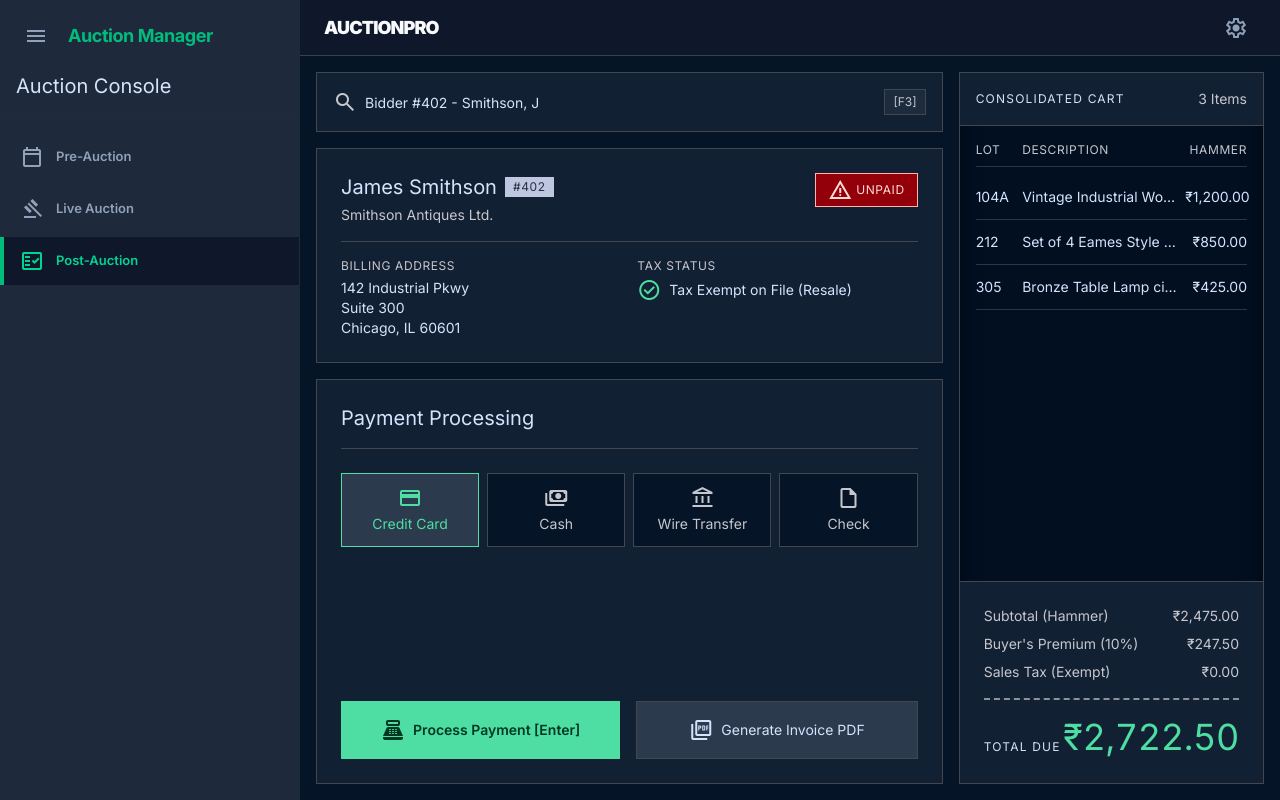
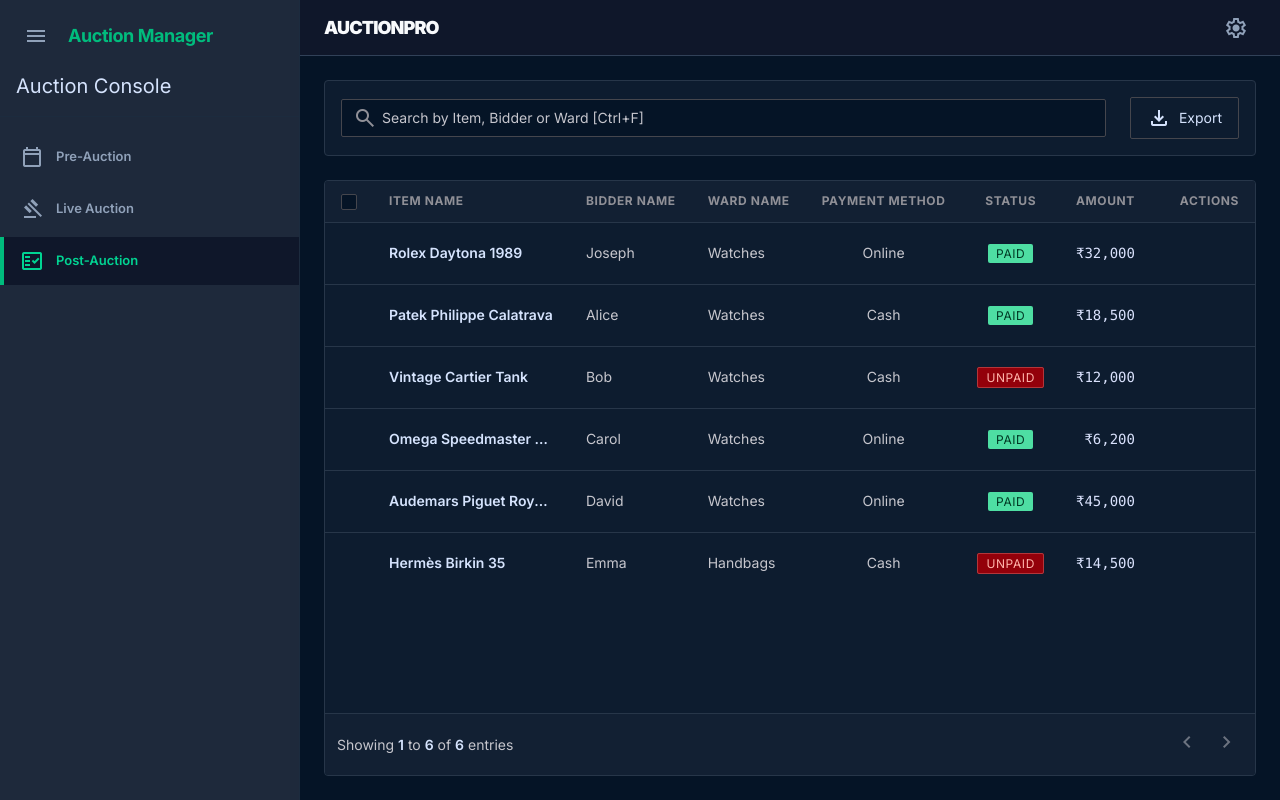
Before and after one commit to J0seph-Mart1n/AuctionManager, a Vue app: page /post-auction in a window 1280 px wide. Built offline with nearby package versions, Linux system fonts and the light colour scheme.

Commit message:
Changed the frontend of PostAuctionView Screen

```diff
--- a/src/views/PostAuctionView.vue
+++ b/src/views/PostAuctionView.vue
@@ -2,154 +2,113 @@
   <div class="bg-background text-on-background min-h-screen flex selection:bg-primary selection:text-on-primary">
 
     <!-- Main Content Wrapper -->
-    <div class="flex-1 flex flex-col min-h-screen">
+    <div class="flex-1 flex flex-col min-h-screen h-screen overflow-hidden">
 
       <!-- TopNavBar -->
       <TopNavBar />
 
-      <!-- Main Workspace (POS Terminal Layout) -->
-      <main class="flex-1 p-gutter grid grid-cols-12 gap-gutter h-[calc(100vh-3.5rem)] overflow-hidden">
-
-        <!-- Left Column: Operations & Details -->
-        <div class="col-span-12 lg:col-span-7 xl:col-span-8 flex flex-col gap-gutter h-full">
-
-          <!-- Search Module -->
-          <section class="bg-surface-container border border-outline-variant p-md flex items-center gap-sm">
-            <span class="material-symbols-outlined text-on-surface-variant text-xl">search</span>
-            <input
-              v-model="searchQuery"
-              class="bg-transparent border-none text-on-surface font-body-base text-body-base placeholder-on-surface-variant flex-1 focus:ring-0 p-0 h-full"
-              placeholder="Search by Bidder # or Name"
-              type="text"
-            />
-            <kbd class="font-data-tabular text-data-tabular text-on-surface-variant bg-surface-container-high px-2 py-1 rounded-DEFAULT border border-outline-variant text-xs">[F3]</kbd>
-          </section>
-
-          <!-- Bidder Profile Card -->
-          <section class="bg-surface-container border border-outline-variant p-lg flex-shrink-0">
-            <div class="flex justify-between items-start mb-md">
-              <div>
-                <h2 class="font-headline-md text-headline-md text-on-surface mb-1 flex items-center gap-2">
-                  {{ bidder.name }}
-                  <span class="bg-primary text-on-primary font-label-caps text-label-caps px-2 py-0.5 rounded-DEFAULT">#{{ bidder.paddleNumber }}</span>
-                </h2>
-                <p class="font-body-base text-body-base text-on-surface-variant">{{ bidder.company }}</p>
-              </div>
-              <div class="flex items-center gap-2">
-                <span
-                  class="font-label-caps text-label-caps px-3 py-1 rounded-DEFAULT border flex items-center gap-1"
-                  :class="bidder.status === 'UNPAID' ? 'bg-error-container text-on-error-container border-error' : 'bg-secondary-container text-on-secondary-container border-secondary'"
-                >
-                  <span class="material-symbols-outlined text-[14px]">
-                    {{ bidder.status === 'UNPAID' ? 'warning' : 'check_circle' }}
-                  </span>
-                  {{ bidder.status }}
-                </span>
-              </div>
+      <!-- Canvas -->
+      <div class="flex-1 overflow-auto bg-background p-6 flex flex-col gap-6">
+        <!-- Action Bar -->
+        <div class="flex items-center justify-between bg-surface-container-low p-4 rounded-lg border border-surface-container-highest shrink-0">
+          <div class="flex items-center gap-4 flex-1 mr-6">
+            <div class="relative w-full">
+              <span class="material-symbols-outlined absolute left-3 top-1/2 -translate-y-1/2 text-outline text-[18px]">search</span>
+              <input
+                v-model="searchQuery"
+                type="text"
+                placeholder="Search by Item, Bidder or Ward [Ctrl+F]"
+                class="w-full bg-surface text-on-surface border border-outline-variant rounded pl-10 pr-4 py-2 focus:border-secondary focus:ring-1 focus:ring-secondary focus:outline-none transition-colors font-body-base text-body-base placeholder:text-on-surface-variant"
+              />
             </div>
-
-            <div class="grid grid-cols-2 gap-md pt-md border-t border-outline-variant">
-              <div>
-                <span class="block font-label-caps text-label-caps text-on-surface-variant mb-1 uppercase">Billing Address</span>
-                <p class="font-body-base text-body-base text-on-surface whitespace-pre-line">{{ bidder.address }}</p>
-              </div>
-              <div>
-                <span class="block font-label-caps text-label-caps text-on-surface-variant mb-1 uppercase">Tax Status</span>
-                <div class="flex items-center gap-2 mt-1">
-                  <span
-                    class="material-symbols-outlined text-sm"
-                    :class="bidder.isTaxExempt ? 'text-secondary' : 'text-on-surface-variant'"
-                  >
-                    {{ bidder.isTaxExempt ? 'check_circle' : 'receipt_long' }}
-                  </span>
-                  <span class="font-body-base text-body-base text-on-surface">{{ bidder.taxStatusMessage }}</span>
-                </div>
-              </div>
-            </div>
-          </section>
-
-          <!-- Action / Payment Terminal -->
-          <section class="bg-surface-container border border-outline-variant p-lg flex-1 flex flex-col">
-            <h3 class="font-headline-md text-headline-md text-on-surface mb-lg border-b border-outline-variant pb-md">Payment Processing</h3>
-
-            <!-- Dynamic Payment Method Selection -->
-            <div class="grid grid-cols-4 gap-sm mb-lg">
-              <button
-                v-for="method in paymentMethods"
-                :key="method.id"
-                @click="selectedMethod = method.id"
-                class="font-body-base text-body-base py-3 flex flex-col items-center justify-center gap-1 transition-colors border"
-                :class="selectedMethod === method.id
-                  ? 'bg-surface-bright border-secondary text-secondary hover:bg-secondary/10'
-                  : 'bg-surface text-on-surface-variant border-outline-variant hover:bg-surface-bright'"
-              >
-                <span class="material-symbols-outlined">{{ method.icon }}</span>
-                {{ method.label }}
-              </button>
-            </div>
-
-            <div class="mt-auto flex gap-md">
-              <button @click="processPayment" class="flex-1 bg-secondary text-on-secondary font-body-base text-body-base font-semibold py-4 flex items-center justify-center gap-2 hover:bg-secondary-fixed transition-colors">
-                <span class="material-symbols-outlined">point_of_sale</span>
-                Process Payment [Enter]
-              </button>
-              <button @click="generatePDF" class="flex-1 bg-surface-bright border border-outline-variant text-on-surface font-body-base text-body-base py-4 flex items-center justify-center gap-2 hover:bg-surface-container-highest transition-colors">
-                <span class="material-symbols-outlined">picture_as_pdf</span>
-                Generate Invoice PDF
-              </button>
-            </div>
-          </section>
+          </div>
+          <div class="flex items-center gap-3">
+            <button @click="exportData" class="px-4 py-2 border border-outline-variant rounded text-on-surface hover:bg-surface-variant transition-colors flex items-center gap-2 font-data-tabular text-data-tabular">
+              <span class="material-symbols-outlined text-[18px]">download</span> Export
+            </button>
+          </div>
         </div>
 
-        <!-- Right Column: Consolidated Cart / Receipt -->
-        <div class="col-span-12 lg:col-span-5 xl:col-span-4 bg-surface-container-lowest border border-outline-variant flex flex-col h-full shadow-[inset_0_0_20px_rgba(0,0,0,0.5)]">
-          <div class="p-md border-b border-outline-variant flex justify-between items-center bg-surface-container">
-            <h3 class="font-label-caps text-label-caps text-on-surface uppercase tracking-widest">Consolidated Cart</h3>
-            <span class="font-data-tabular text-data-tabular text-on-surface-variant">{{ cartItems.length }} Items</span>
+        <!-- Data Table Container -->
+        <div class="bg-surface-container-low rounded-lg border border-surface-container-highest flex-1 flex flex-col overflow-hidden">
+          <div class="overflow-x-auto flex-1">
+            <table class="w-full text-left border-collapse whitespace-nowrap">
+              <thead class="bg-surface-container sticky top-0 z-10">
+                <tr>
+                  <th class="py-3 px-4 font-label-caps text-label-caps text-outline uppercase border-b border-surface-container-highest w-12 text-center">
+                    <input type="checkbox" class="rounded bg-surface border-outline-variant text-secondary focus:ring-secondary focus:ring-offset-background" @change="toggleAll" />
+                  </th>
+                  <th class="py-3 px-4 font-label-caps text-label-caps text-outline uppercase border-b border-surface-container-highest">Item Name</th>
+                  <th class="py-3 px-4 font-label-caps text-label-caps text-outline uppercase border-b border-surface-container-highest">Bidder Name</th>
+                  <th class="py-3 px-4 font-label-caps text-label-caps text-outline uppercase border-b border-surface-container-highest">Ward Name</th>
+                  <th class="py-3 px-4 font-label-caps text-label-caps text-outline uppercase border-b border-surface-container-highest text-center">Payment Method</th>
+                  <th class="py-3 px-4 font-label-caps text-label-caps text-outline uppercase border-b border-surface-container-highest text-center">Status</th>
+                  <th class="py-3 px-4 font-label-caps text-label-caps text-outline uppercase border-b border-surface-container-highest text-right">Amount</th>
+                  <th class="py-3 px-4 font-label-caps text-label-caps text-outline uppercase border-b border-surface-container-highest text-right w-24">Actions</th>
+                </tr>
+              </thead>
+              <tbody class="font-data-tabular text-data-tabular divide-y divide-surface-container-highest">
+
+                <!-- Dynamic Rows -->
+                <tr v-for="entry in filteredEntries" :key="entry.id" class="hover:bg-surface-variant/50 transition-colors group cursor-default">
+                  <td class="py-3 px-4 text-center">
+                    <input type="checkbox" v-model="entry.selected" class="rounded bg-surface border-outline-variant text-secondary focus:ring-secondary focus:ring-offset-background opacity-0 group-hover:opacity-100 transition-opacity" />
+                  </td>
+                  <td class="py-3 px-4 w-full max-w-[1px]">
+                    <div class="flex flex-col">
+                      <span class="text-on-surface font-semibold truncate">{{ entry.itemName }}</span>
+                    </div>
+                  </td>
+                  <td class="py-3 px-4 text-on-surface-variant truncate max-w-[150px]">{{ entry.bidderName }}</td>
+                  <td class="py-3 px-4 text-on-surface-variant truncate max-w-[150px]">{{ entry.wardName }}</td>
+                  <td class="py-3 px-4 text-center text-on-surface-variant capitalize">{{ entry.paymentMethod }}</td>
+                  <td class="py-3 px-4 text-center">
+                    <span
+                      class="font-label-caps text-label-caps px-2 py-0.5 rounded"
+                      :class="entry.paymentDone ? 'bg-secondary text-on-secondary' : 'bg-error-container text-error border border-error/30'"
+                    >
+                      {{ entry.paymentDone ? 'PAID' : 'UNPAID' }}
+                    </span>
+                  </td>
+                  <td class="py-3 px-4 text-right text-primary-fixed font-mono">{{ formatCurrency(entry.amount) }}</td>
+                  <td class="py-3 px-4 text-right">
+                    <div class="flex justify-end gap-2 opacity-0 group-hover:opacity-100 transition-opacity">
+                      <button @click="editEntry(entry.id)" class="p-1 text-on-surface-variant hover:text-secondary transition-colors" title="Edit [E]">
+                        <span class="material-symbols-outlined text-[18px]">edit</span>
+                      </button>
+                      <button @click="deleteEntry(entry.id)" class="p-1 text-on-surface-variant hover:text-error transition-colors" title="Delete [Del]">
+                        <span class="material-symbols-outlined text-[18px]">delete</span>
+                      </button>
+                    </div>
+                  </td>
+                </tr>
+
+                <!-- Empty State -->
+                <tr v-if="filteredEntries.length === 0">
+                  <td colspan="8" class="py-8 text-center text-on-surface-variant">
+                    No entries found matching your search.
+                  </td>
+                </tr>
+              </tbody>
+            </table>
           </div>
 
-          <!-- Scrollable Item List -->
-          <div class="flex-1 overflow-y-auto p-md font-data-tabular text-data-tabular">
-            <!-- Table Header -->
-            <div class="grid grid-cols-12 gap-2 text-on-surface-variant font-label-caps text-label-caps mb-sm pb-sm border-b border-surface-variant uppercase">
-              <div class="col-span-2">Lot</div>
-              <div class="col-span-7">Description</div>
-              <div class="col-span-3 text-right">Hammer</div>
+          <!-- Pagination Footer -->
+          <div class="bg-surface-container p-3 border-t border-surface-container-highest flex items-center justify-between text-on-surface-variant text-sm shrink-0">
+            <div>
+              Showing <span class="font-semibold text-on-surface">{{ filteredEntries.length > 0 ? 1 : 0 }}</span> to <span class="font-semibold text-on-surface">{{ filteredEntries.length }}</span> of <span class="font-semibold text-on-surface">{{ entries.length }}</span> entries
             </div>
-
-            <!-- Items Loop -->
-            <div
-              v-for="item in cartItems"
-              :key="item.lot"
-              class="grid grid-cols-12 gap-2 text-on-surface py-3 border-b border-surface-variant hover:bg-surface-container transition-colors"
-            >
-              <div class="col-span-2">{{ item.lot }}</div>
-              <div class="col-span-7 truncate" :title="item.description">{{ item.description }}</div>
-              <div class="col-span-3 text-right">{{ formatCurrency(item.price) }}</div>
-            </div>
-          </div>
-
-          <!-- Totals Section -->
-          <div class="p-lg bg-surface-container border-t border-outline-variant mt-auto">
-            <div class="flex justify-between items-center mb-2 font-data-tabular text-data-tabular text-on-surface-variant">
-              <span>Subtotal (Hammer)</span>
-              <span>{{ formatCurrency(subtotal) }}</span>
-            </div>
-            <div class="flex justify-between items-center mb-2 font-data-tabular text-data-tabular text-on-surface-variant">
-              <span>Buyer's Premium ({{ buyersPremiumPercentage * 100 }}%)</span>
-              <span>{{ formatCurrency(buyersPremium) }}</span>
-            </div>
-            <div class="flex justify-between items-center mb-4 font-data-tabular text-data-tabular text-on-surface-variant">
-              <span>Sales Tax ({{ bidder.isTaxExempt ? 'Exempt' : `${taxRate * 100}%` }})</span>
-              <span>{{ formatCurrency(taxAmount) }}</span>
-            </div>
-            <div class="border-t-2 border-outline border-dashed pt-4 flex justify-between items-end">
-              <span class="font-label-caps text-label-caps text-on-surface uppercase tracking-widest pb-1">Total Due</span>
-              <span class="font-bid-amount-lg text-bid-amount-lg text-secondary tabular-nums">{{ formatCurrency(totalDue) }}</span>
+            <div class="flex items-center gap-2">
+              <button class="p-1 hover:text-on-surface transition-colors disabled:opacity-50" disabled>
+                <span class="material-symbols-outlined text-[20px]">chevron_left</span>
+              </button>
+              <button class="p-1 hover:text-on-surface transition-colors disabled:opacity-50" disabled>
+                <span class="material-symbols-outlined text-[20px]">chevron_right</span>
+              </button>
             </div>
           </div>
         </div>
-      </main>
+      </div>
     </div>
   </div>
 </template>
@@ -159,56 +118,27 @@
 import TopNavBar from '@/components/TopNavBar.vue'
 
 // --- State Variables ---
-const searchQuery = ref('Bidder #402 - Smithson, J')
+const searchQuery = ref('')
 
-// Mocked Bidder Profile
-const bidder = ref({
-  paddleNumber: '402',
-  name: 'James Smithson',
-  company: 'Smithson Antiques Ltd.',
-  status: 'UNPAID',
-  address: '142 Industrial Pkwy\nSuite 300\nChicago, IL 60601',
-  isTaxExempt: true,
-  taxStatusMessage: 'Tax Exempt on File (Resale)'
-})
-
-// Mocked Cart Data
-const cartItems = ref([
-  { lot: '104A', description: 'Vintage Industrial Workbench', price: 1200.00 },
-  { lot: '212', description: 'Set of 4 Eames Style Chairs', price: 850.00 },
-  { lot: '305', description: 'Bronze Table Lamp circa 1920', price: 425.00 }
+// Mocked Entries Data (representing data created in LiveAuction)
+const entries = ref([
+  { id: 1, itemName: 'Rolex Daytona 1989', bidderName: 'Joseph', wardName: 'Watches', paymentMethod: 'online', paymentDone: true, amount: 32000, selected: false },
+  { id: 2, itemName: 'Patek Philippe Calatrava', bidderName: 'Alice', wardName: 'Watches', paymentMethod: 'cash', paymentDone: true, amount: 18500, selected: false },
+  { id: 3, itemName: 'Vintage Cartier Tank', bidderName: 'Bob', wardName: 'Watches', paymentMethod: 'cash', paymentDone: false, amount: 12000, selected: false },
+  { id: 4, itemName: 'Omega Speedmaster Pro', bidderName: 'Carol', wardName: 'Watches', paymentMethod: 'online', paymentDone: true, amount: 6200, selected: false },
+  { id: 5, itemName: 'Audemars Piguet Royal Oak', bidderName: 'David', wardName: 'Watches', paymentMethod: 'online', paymentDone: true, amount: 45000, selected: false },
+  { id: 6, itemName: 'Hermès Birkin 35', bidderName: 'Emma', wardName: 'Handbags', paymentMethod: 'cash', paymentDone: false, amount: 14500, selected: false }
 ])
 
-// Payment Options
-const paymentMethods = ref([
-  { id: 'credit_card', icon: 'credit_card', label: 'Credit Card' },
-  { id: 'cash', icon: 'payments', label: 'Cash' },
-  { id: 'wire', icon: 'account_balance', label: 'Wire Transfer' },
-  { id: 'check', icon: 'draft', label: 'Check' }
-])
-const selectedMethod = ref('credit_card') // Default selection
-
-// Settings (Could be fetched from API)
-const buyersPremiumPercentage = ref(0.10) // 10%
-const taxRate = ref(0.08) // 8% Default state tax
-
-// --- Computed Financials ---
-const subtotal = computed(() => {
-  return cartItems.value.reduce((total, item) => total + item.price, 0)
-})
-
-const buyersPremium = computed(() => {
-  return subtotal.value * buyersPremiumPercentage.value
-})
-
-const taxAmount = computed(() => {
-  if (bidder.value.isTaxExempt) return 0
-  // Usually, tax applies to (Hammer Price + Buyer's Premium)
-  return (subtotal.value + buyersPremium.value) * taxRate.value
-})
-
-const totalDue = computed(() => {
-  return subtotal.value + buyersPremium.value + taxAmount.value
+// --- Computed ---
+const filteredEntries = computed(() => {
+  if (!searchQuery.value) return entries.value
+  const query = searchQuery.value.toLowerCase()
+  return entries.value.filter(entry =>
+    entry.itemName.toLowerCase().includes(query) ||
+    entry.bidderName.toLowerCase().includes(query) ||
+    entry.wardName.toLowerCase().includes(query)
+  )
 })
 
 // --- Helper Methods ---
@@ -216,21 +146,30 @@
   return new Intl.NumberFormat('en-IN', {
     style: 'currency',
     currency: 'INR',
-    minimumFractionDigits: 2
+    minimumFractionDigits: 0
   }).format(value)
 }
 
 // --- Actions ---
-const processPayment = () => {
-  const methodLabel = paymentMethods.value.find(m => m.id === selectedMethod.value)?.label
-  alert(`Processing payment of ${formatCurrency(totalDue.value)} via ${methodLabel}...`)
-
-  // Example of what to do next:
-  // bidder.value.status = 'PAID'
+const toggleAll = (event) => {
+  const isChecked = event.target.checked
+  filteredEntries.value.forEach(entry => {
+    entry.selected = isChecked
+  })
 }
 
-const generatePDF = () => {
-  alert('Generating Invoice PDF...')
+const editEntry = (id) => {
+  alert(`Editing Entry ID: ${id}`)
+}
+
+const deleteEntry = (id) => {
+  if(confirm('Are you sure you want to delete this entry?')) {
+    entries.value = entries.value.filter(e => e.id !== id)
+  }
+}
+
+const exportData = () => {
+  alert('Exporting data to CSV...')
 }
 </script>
 
@@ -240,9 +179,10 @@
   font-variation-settings: 'FILL' 0, 'wght' 400, 'GRAD' 0, 'opsz' 24;
 }
 
-/* Scrollbar customization for the cart */
+/* Scrollbar customization */
 ::-webkit-scrollbar {
   width: 6px;
+  height: 6px;
 }
 ::-webkit-scrollbar-track {
   background: transparent;
```
